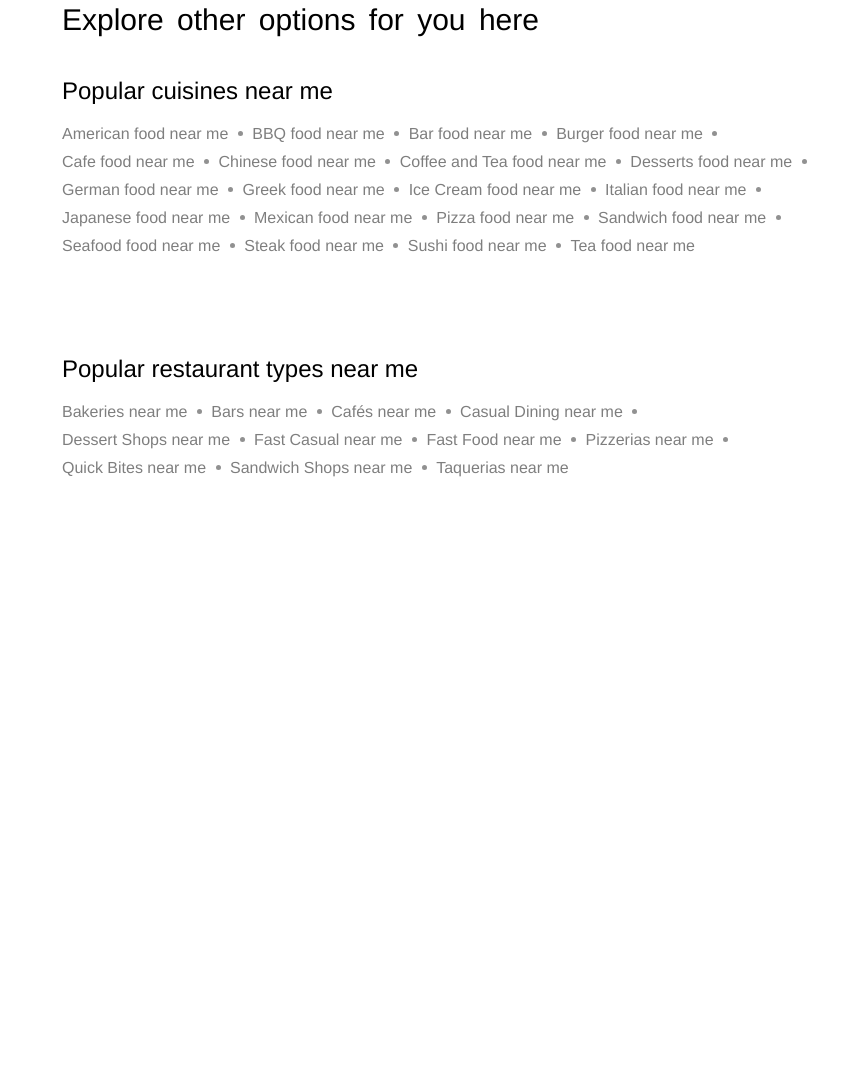
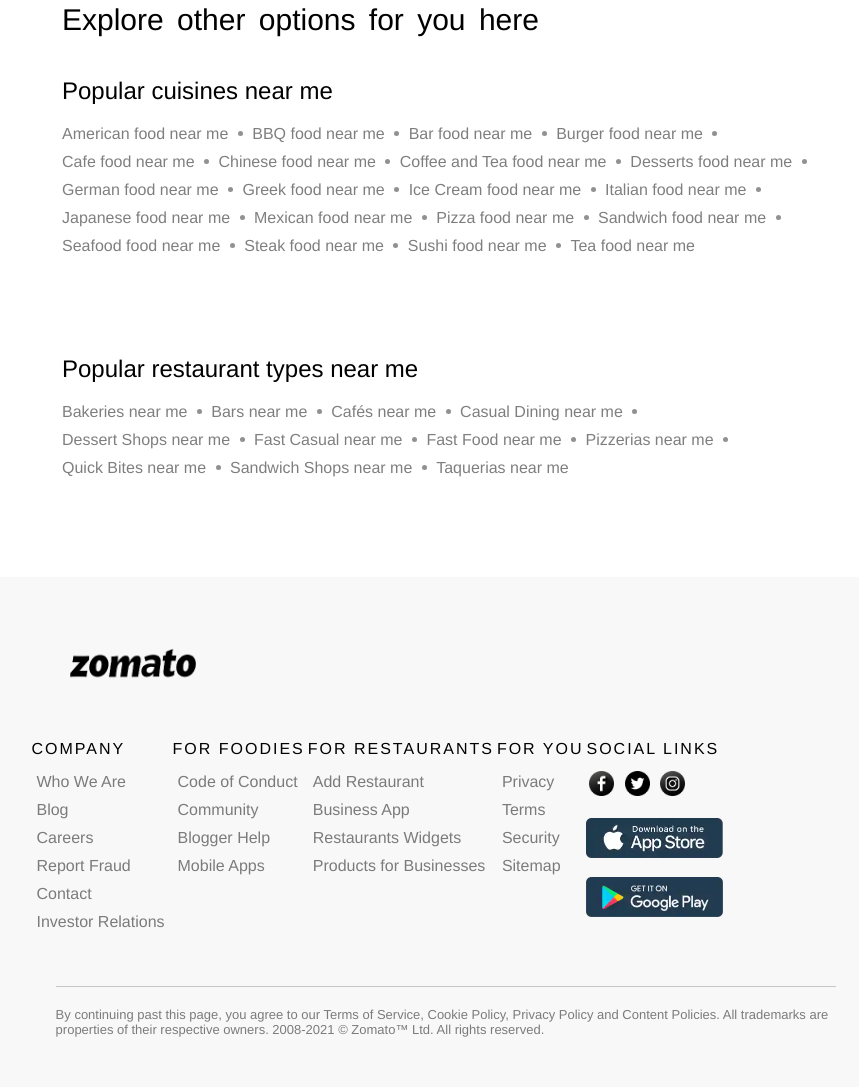
Before and after one commit to Vidushi33/Zomato_clone, a plain HTML site: page LandingPage/index.html in a window 1280 px wide. Shown: the part 1317-2404 px from the top of the page, without its empty margins (194-1053 px from the left). Before the commit the page ends 1804 px from the top, so only its background shows below. Drawn offline with Linux system fonts and the light colour scheme.

Commit message:
Footer Done

```diff
--- a/LandingPage/assets/styles/styles.css
+++ b/LandingPage/assets/styles/styles.css
@@ -317,3 +317,95 @@ ul.list li a{
 ul.list li a:hover{
     opacity: 0.7;
 }
+
+/* <!-- Footer Section --> */
+
+.footer{
+    margin-top: 90px;
+    background-color: #F8F8F8;
+}
+
+.zomato_footer{
+    width: 69%;
+    margin: 0px auto;
+    padding: 50px;
+    display: flex;
+    justify-content: space-between;
+}
+
+.zomato img{
+    width: 20vh;
+}
+
+/* .countary button span{
+    height: 40px;
+    width: 150px;
+    border-radius: 5px;
+} */
+
+.footer_options{
+    width: 65%;
+    margin: 0px auto;
+}
+
+.footer_options p{
+    letter-spacing: 2px;
+    font-weight: 500;
+}
+
+.footer_list{
+    margin-top: 10px;
+}
+
+.footer_list li{
+    list-style: none;
+    padding: 5px;
+    opacity: 0.5;
+}
+
+.footer_list li:hover{
+    opacity: 0.7;
+}
+
+.footer_options{
+    display:flex;
+    justify-content: space-around;
+    margin-bottom: 50px;
+}
+
+.social_links img{
+    width: 25px;
+
+}
+
+.social_links .links div{
+    display: inline-block;
+    margin-top: 10px;
+    padding: 3px;
+}
+
+.app_store img{
+    width: 50%;
+    margin-top: 15px;
+}
+
+.last{
+    width: 61%;
+    margin:0px auto;
+}
+
+.last p{
+    font-size: 13px;
+    font-weight: 300;
+    margin-top: 20px;
+    padding-bottom: 50px;
+    opacity: 0.5;
+}
+
+hr {
+    width: 61%;
+    margin: 0px auto;
+    opacity: 0.2;
+    background-color:black;
+    height: 1px;
+  }
--- a/LandingPage/index.html
+++ b/LandingPage/index.html
@@ -293,6 +293,178 @@
         </div>
     </section>
 
+    <!-- Footer Section -->
+
+    <footer class="footer">
+
+        <div class="zomato_footer">
+            <div class="zomato">
+                <img src="./assets/images/zomato.png" alt="Zomato logo">
+            </div>
+
+            <!-- <div class="country">
+                <button>
+                   <span>USA</span>
+                   <i class="fas fa-chevron-down"></i>
+                </button>
+
+                <button>
+                    <span>English</span>
+                    <i class="fas fa-chevron-down"></i>
+                </button>
+            </div> -->
+
+        </div>
+
+        <div class="footer_options">
+            <div class="company">
+                <p>COMPANY</p>
+
+                <ul class="footer_list">
+                    <li>
+                        <a href="">Who We Are</a>
+                    </li>
+
+                    <li>
+                        <a href="">Blog</a>
+                    </li>
+
+                    <li>
+                        <a href="">Careers</a>
+                    </li>
+
+                    <li>
+                        <a href="">Report Fraud</a>
+                    </li>
+
+                    <li>
+                        <a href="">Contact</a>
+                    </li>
+
+                    <li>
+                        <a href="">Investor Relations</a>
+                    </li>
+                </ul>
+
+
+            </div>
+
+            <div class="foodies">
+                <p>FOR FOODIES</p>
+
+                <ul class="footer_list">
+                    <li>
+                        <a href="">Code of Conduct</a>
+                     </li>
+
+                    <li>
+                       <a href="">Community</a>
+                    </li>
+
+                    <li>
+                       <a href="">Blogger Help</a>
+                    </li>
+
+                    <li>
+                       <a href="">Mobile Apps</a>
+                    </li>
+
+                 </ul>
+            </div>
+
+            <div class="footer_restaurant">
+                <p>FOR RESTAURANTS</p>
+
+                <ul class="footer_list">
+                    <li>
+                        <a href="">Add Restaurant</a>
+                     </li>
+
+                    <li>
+                       <a href="">Business App</a>
+                    </li>
+
+                    <li>
+                       <a href="">Restaurants Widgets</a>
+                    </li>
+
+                    <li>
+                       <a href="">Products for Businesses</a>
+                    </li>
+
+                 </ul>
+            </div>
+
+
+            <div class="for_you">
+                <p>FOR YOU</p>
+
+                <ul class="footer_list">
+                    <li>
+                        <a href="">Privacy</a>
+                     </li>
+
+                    <li>
+                       <a href="">Terms</a>
+                    </li>
+
+                    <li>
+                       <a href="">Security</a>
+                    </li>
+
+                    <li>
+                       <a href="">Sitemap</a>
+                    </li>
+
+                 </ul>
+            </div>
+
+            <div class="social_links">
+              <div class="links">
+                <p>SOCIAL LINKS</p>
+                <div class="facebook">
+                    <a href="">
+                        <img src="./assets/images/facebook.png" alt="facebook icon">
+                    </a>
+                </div>
+
+                <div class="twitter">
+                    <a href="">
+                        <img src="./assets/images/twitter.png" alt="twitter icon">
+                    </a>
+                </div>
+
+                <div class="insta">
+                    <a href="">
+                        <img src="./assets/images/insta.png" alt="instagram icon">
+                    </a>
+                </div>
+
+              </div>
+
+              <div class="app_store">
+                  <div class="app_store_icon">
+                      <img src="./assets/images/appStore.png" alt="App Store image">
+                  </div>
+
+                  <div class="play_store_icon">
+                      <img src="./assets/images/playStore.png" alt="Place Store image">
+                  </div>
+              </div>
+
+
+            </div>
+
+         </div>
+
+         <hr>
+
+         <div class="last">
+             <p>By continuing past this page, you agree to our Terms of Service, Cookie Policy, Privacy Policy and Content Policies. All trademarks are properties of their respective owners. 2008-2021 © Zomato™ Ltd. All rights reserved.</p>
+         </div>
+      </footer>
+
+    </footer>
 
 
 
```
Also changed, not shown: LandingPage/assets/images/USA.png (added), LandingPage/assets/images/facebook.png (added), LandingPage/assets/images/insta.png (added), LandingPage/assets/images/twitter.png (added), LandingPage/assets/images/zomato.png (added).
